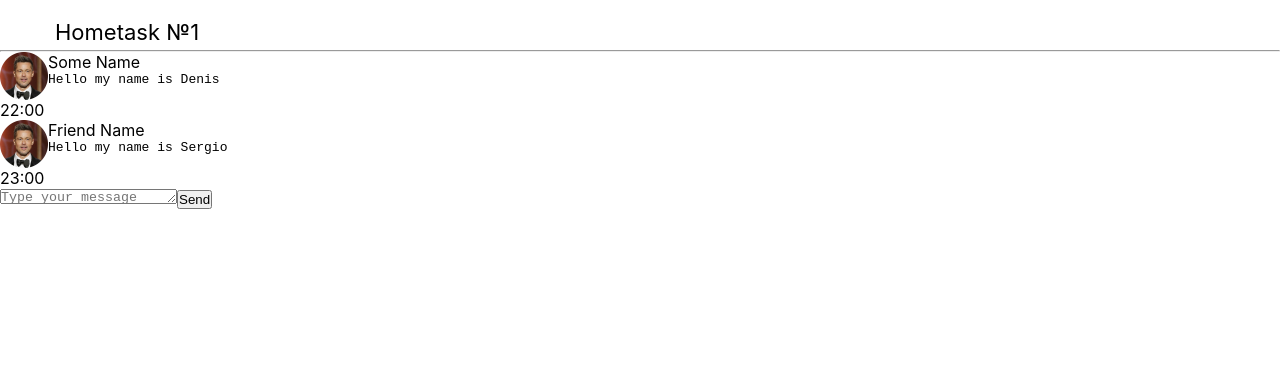
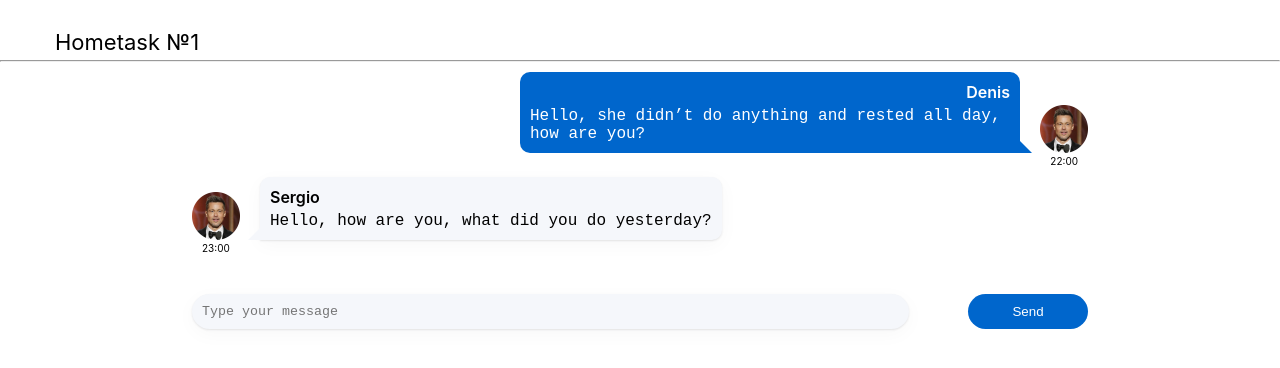
Before and after one commit to onemore8762/hws2, a React (Create React App) app: page / in a window 1280 px wide. Shown: the top 368 px of the page. Built offline with nearby package versions, Linux system fonts and the light colour scheme.

Commit message:
Style homeWork 1

```diff
--- a/public/index.html
+++ b/public/index.html
@@ -26,9 +26,9 @@
     -->
     <title>React App</title>
   </head>
-  <body>
+  <body >
     <noscript>You need to enable JavaScript to run this app.</noscript>
-    <div id="root"></div>
+    <div id="root" ></div>
     <!--
       This HTML file is a template.
       If you open it directly in the browser, you will see an empty page.
--- a/src/index.css
+++ b/src/index.css
@@ -3,7 +3,6 @@
     padding: 0;
     box-sizing: border-box;
 }
-
 body {
     margin: 0;
     font-family: -apple-system, BlinkMacSystemFont, 'Segoe UI', 'Roboto',
--- a/src/s1-main/App.module.css
+++ b/src/s1-main/App.module.css
@@ -3,13 +3,15 @@
 }
 
 .hw {
-
+    max-width: 70%;
+    font-size: 16px;
+    margin: 10px auto;
 }
 
 .hwTitle {
     font-size: 22px;
     display: flex;
-    height: 50px;
+    height: var(--header_height);
     align-items: end;
     margin-left: 50px;
     padding: 5px;
--- a/src/s2-homeworks/hw01/HW1.tsx
+++ b/src/s2-homeworks/hw01/HW1.tsx
@@ -32,10 +32,10 @@ export const message0: MessageType = {
     id: 0,
     user: {
         avatar: avatar, // можно менять
-        name: 'Some Name',  // можно менять
+        name: 'Denis',  // можно менять
     },
     message: {
-        text: 'Hello my name is Denis', // можно менять
+        text: 'Hello, she didn’t do anything and rested all day, how are you?', // можно менять
         time: '22:00', // можно менять
     },
 }
@@ -43,10 +43,10 @@ export const friendMessage0: MessageType = {
     id: 100,
     user: {
         avatar: avatar, // можно менять
-        name: 'Friend Name', // можно менять
+        name: 'Sergio', // можно менять
     },
     message: {
-        text: 'Hello my name is Sergio', // можно менять
+        text: 'Hello, how are you, what did you do yesterday?', // можно менять
         time: '23:00', // можно менять
     },
 }
--- a/src/s2-homeworks/hw01/friend-message/FriendMessage.module.css
+++ b/src/s2-homeworks/hw01/friend-message/FriendMessage.module.css
@@ -1,32 +1,48 @@
 .friendMessage {
-
 }
 
 .friendImageAndText {
     display: flex;
+    align-items: end;
+
 }
 
 .friendImageAndText img {
-    float:right;
     width: 48px;
 }
 
 .friendText {
-
+    max-width: 500px;
+    min-width: 200px;
+    padding: 10px;
+    background-color: #F5F7FB;
+    border-radius: 10px 10px 10px 0 ;
+    box-shadow: 0px 5px 20px rgba(29, 33, 38, 0.03), 0px 1px 2px rgba(29, 33, 38, 0.1);
 }
 
-.friendText:after {
+/*.friendText:after {
 
-}
+}*/
 
 .friendName {
-
+    font-weight: 600;
+    margin-bottom: 5px;
 }
 
 .friendMessageText {
-
+    white-space: pre-wrap;
 }
 
 .friendTime {
+    font-size: 10px;
+    margin-left: 10px ;
+    margin-top: 2px;
+}
 
+.block{
+    position: relative;
+    left:8px;
+    border: 10px solid transparent;
+    border-right: 10px solid #F5F7FB;
+    border-bottom: 10px solid #F5F7FB;
 }
--- a/src/s2-homeworks/hw01/friend-message/FriendMessage.tsx
+++ b/src/s2-homeworks/hw01/friend-message/FriendMessage.tsx
@@ -19,6 +19,7 @@ const FriendMessage = (props: MessagePropsType) => {
                     id={'hw1-friend-avatar-' + props.message.id}
                     src={props.message.user.avatar}
                 />
+                <div className={s.block}></div>
                 <div className={s.friendText}>
                     <div
                         id={'hw1-friend-name-' + props.message.id}
--- a/src/s2-homeworks/hw01/message-sender/MessageSender.module.css
+++ b/src/s2-homeworks/hw01/message-sender/MessageSender.module.css
@@ -1,18 +1,31 @@
 .sendForm {
-
+    margin-top: 40px;
+    display: flex;
+    justify-content: space-between;
 }
 
 .textarea {
-
+    width: 80%;
+    border-radius: 50px;
+    padding: 10px;
+    background-color: #F5F7FB;
+    border: none;
+    resize: none;
+    box-shadow: 0px 5px 20px rgba(29, 33, 38, 0.03), 0px 1px 2px rgba(29, 33, 38, 0.1);
 }
 
 .button {
-
+    color:white;
+    width: 120px;
+    background-color:#0066CC;
+    border: none;
+    border-radius: 50px;
 }
 
 .button:hover {
 
 }
+
 .button:active {
 
 }
--- a/src/s2-homeworks/hw01/message/Message.module.css
+++ b/src/s2-homeworks/hw01/message/Message.module.css
@@ -1,32 +1,50 @@
 .message {
-
+    margin-bottom: 10px;
 }
 
 .imageAndText {
     display: flex;
+    flex-direction: row-reverse;
+    align-items: end;
 }
 
 .imageAndText img {
-    float:right;
     width: 48px;
 }
 
 .text {
-
+    max-width: 500px;
+    min-width: 200px;
+    padding: 10px;
+    color: white;
+    background-color: #0066CC;
+    border-radius: 10px 10px 0px ;
 }
 
-.text:after {
-
-}
+/*.text::after {
+}*/
 
 .name {
-
+    font-weight: 600;
+    text-align: right;
+    margin-bottom: 5px;
 }
 
 .messageText {
-
+    white-space: pre-wrap;
 }
 
 .time {
+    text-align: right;
+    font-size: 10px;
+    margin-right: 10px ;
+    margin-top: 2px;
+}
 
+.block{
+    position: relative;
+    left:-8px;
+    border: 10px solid transparent;
+    border-bottom: 10px solid #0066CC;
+    border-left: 10px solid #0066CC;
 }
--- a/src/s2-homeworks/hw01/message/Message.tsx
+++ b/src/s2-homeworks/hw01/message/Message.tsx
@@ -16,6 +16,7 @@ const Message = (props: MessagePropsType) => {
                     id={'hw1-avatar-' + props.message.id}
                     src={props.message.user.avatar}
                 />
+                <div className={s.block}> </div>
                 <div className={s.text}>
                     <div id={'hw1-name-' + props.message.id} className={s.name}>
                         {props.message.user.name}
```
